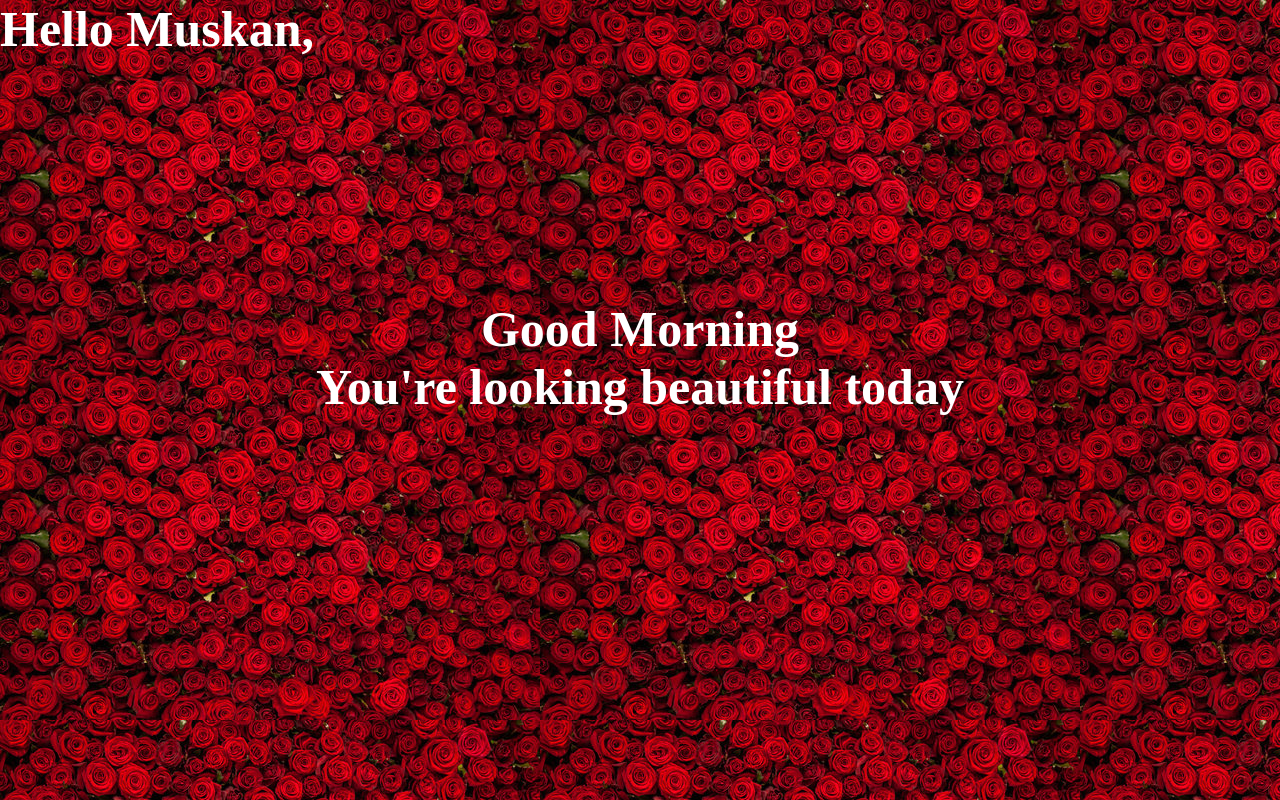
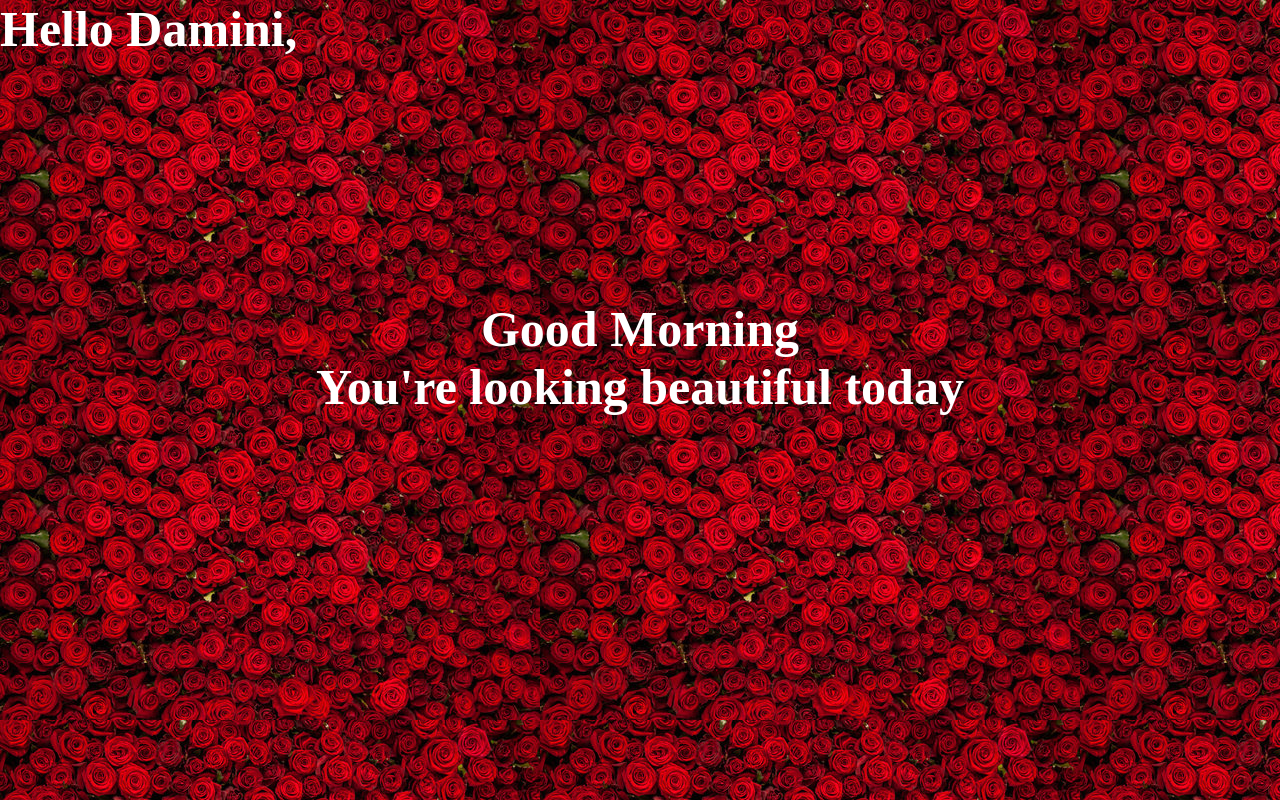
Before and after one commit to alokgautam99/next-js-udemy, a Next.js app: page / in a window 1280 px wide. Built offline with nearby package versions, Linux system fonts and the light colour scheme.

Commit message:
name changed

```diff
--- a/pages/index.tsx
+++ b/pages/index.tsx
@@ -37,7 +37,7 @@ export default function Home() {
         height: "100vh",
       }}
     >
-      <Message>Hello Muskan,</Message>
+      <Message>Hello Damini,</Message>
       <Wrapper>
         <Message>Good Morning</Message>
         <Message>You're looking beautiful today</Message>
```
